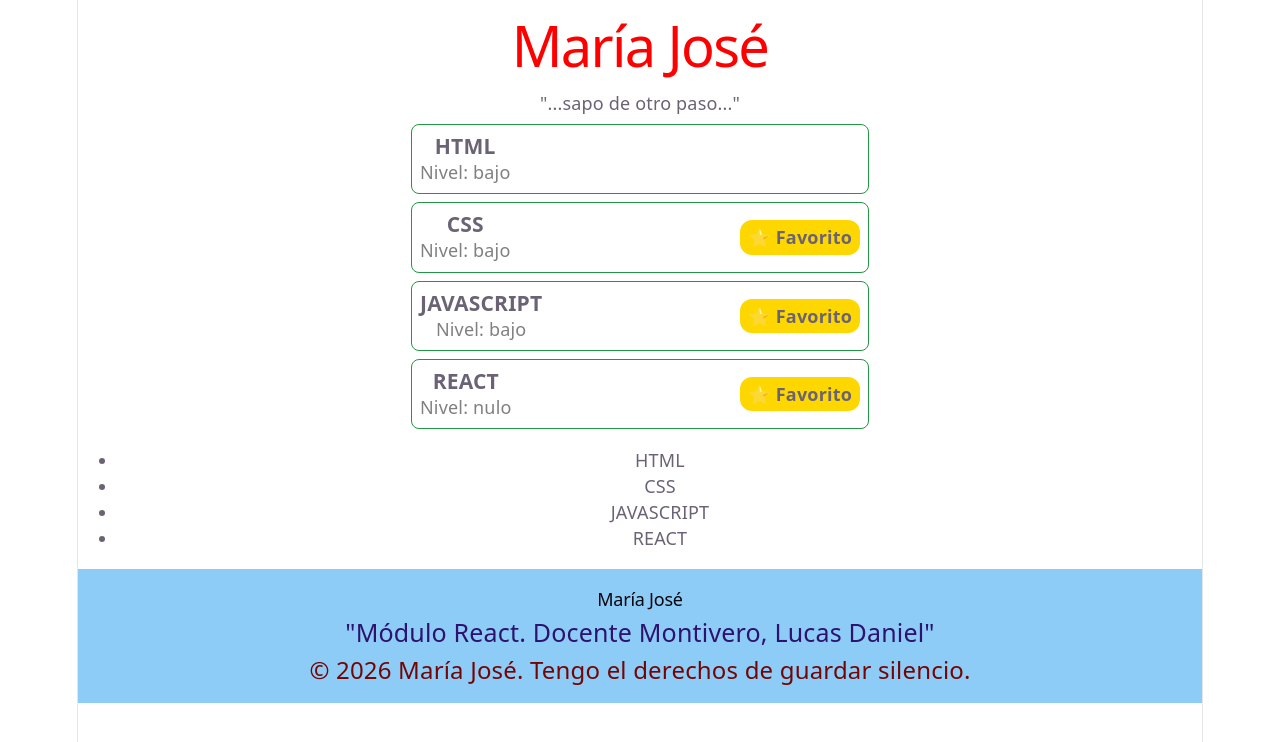
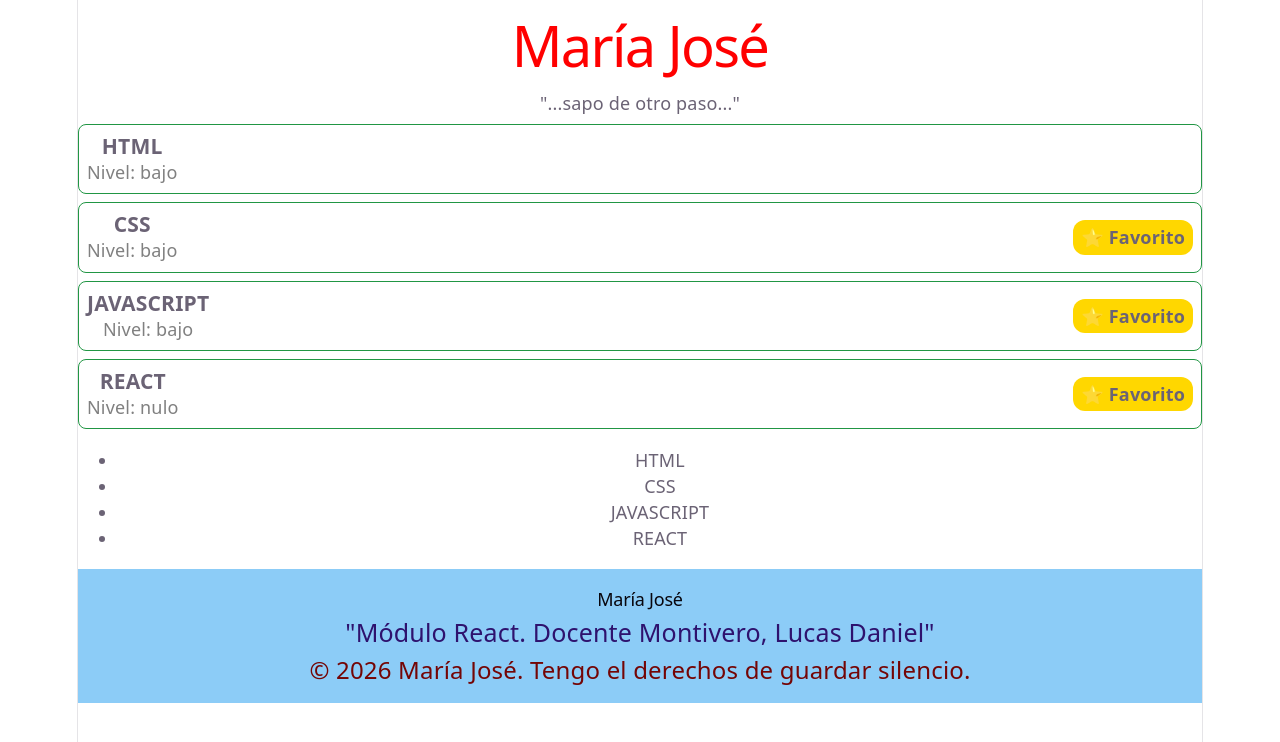
Before and after one commit to Mar-Jose/Nodo.4.C5.Sprint1, a React (Vite) app in the folder vite-project/: page / in a window 1280 px wide. Shown: the top 742 px of the page. Built offline with nearby package versions, Linux system fonts and the light colour scheme.

Commit message:
ajuste 375 en s...card

```diff
--- a/vite-project/src/components/SkillCard.jsx
+++ b/vite-project/src/components/SkillCard.jsx
@@ -4,10 +4,12 @@ function SkillsCard({ name, level, isFavorite }) {
       border: '1px solid #219644',
       borderRadius: '8px',
       padding: '8px',
-      margin: '8px 333px',
+      margin: '8px auto',
       display: 'flex',
       justifyContent: 'space-between',
-      alignItems: 'center'
+      alignItems: 'center',
+      flexWrap: 'wrap',
+      gap: '8px',
     }}>
       <div>
         <h3 style={{ margin: 0 }}>{name.toUpperCase()}</h3>
```
